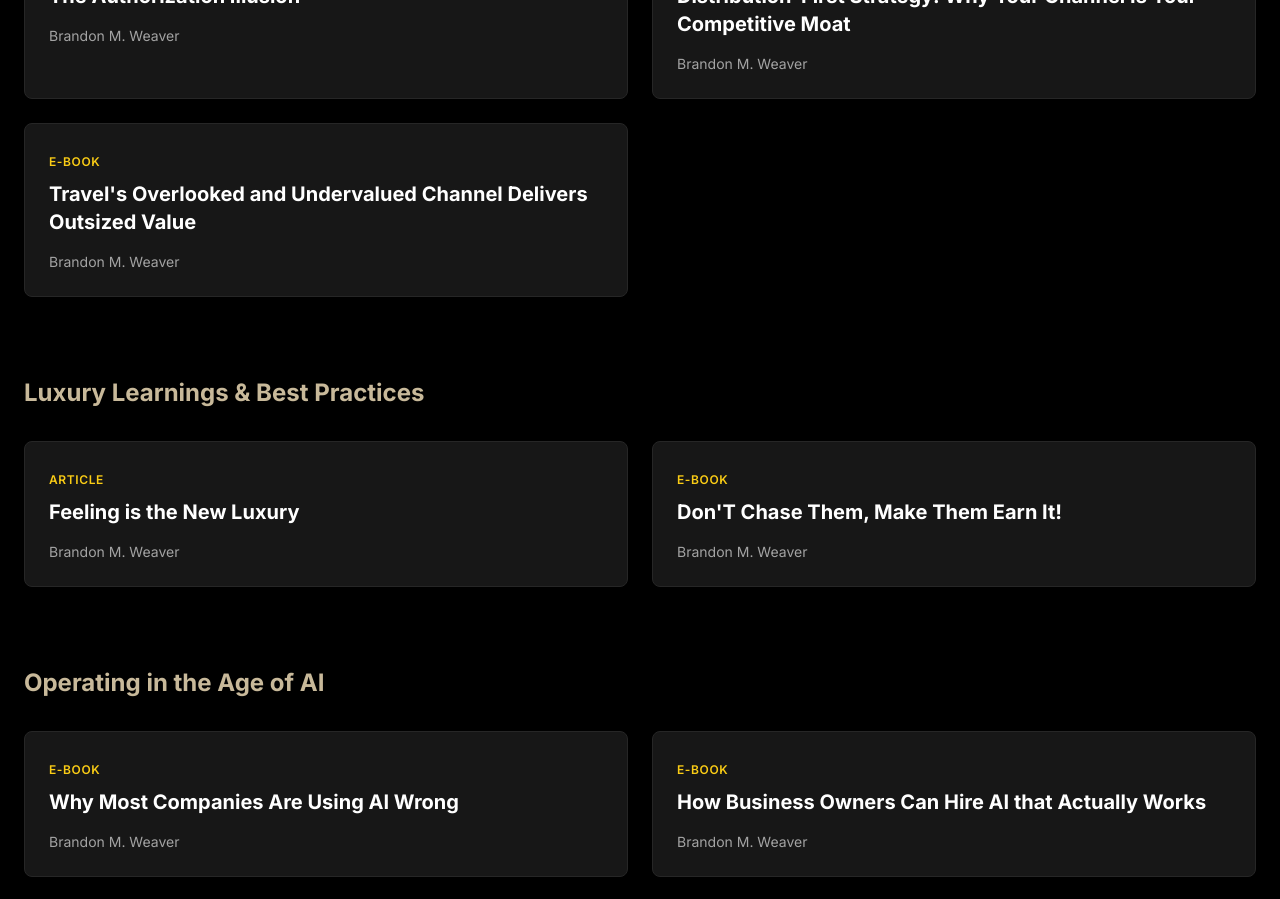
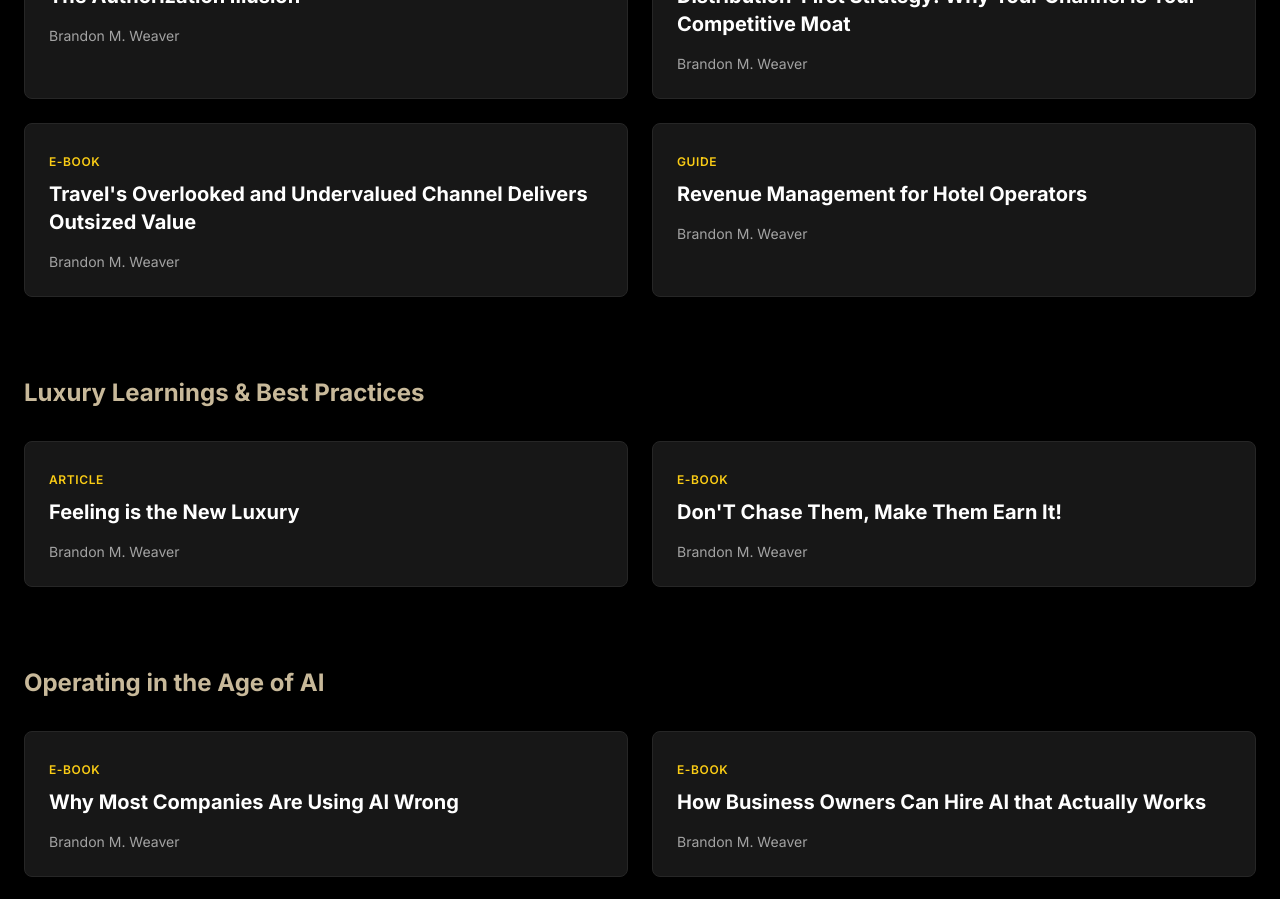
Before and after one commit to letsnavigatebmw/brandonmweaver, a React (Vite) app: page / in a window 1280 px wide. Shown: the part 9620-10519 px from the top of the page. Built offline with nearby package versions, Linux system fonts and the light colour scheme.

Commit message:
Add Revenue Management for Hotel Operators to Commercial Strategy section

```diff
--- a/src/components/ThoughtLeadership.jsx
+++ b/src/components/ThoughtLeadership.jsx
@@ -110,6 +110,12 @@ export default function ThoughtLeadership() {
       publication: 'Brandon M. Weaver',
       link: 'https://drive.google.com/file/d/1j7EYQoBot5Ul7AOYQK5WNCx54OqMkiJC/view?usp=drive_link',
       type: 'E-Book',
+    },
+    {
+      title: 'Revenue Management for Hotel Operators',
+      publication: 'Brandon M. Weaver',
+      link: 'https://drive.google.com/file/d/1_RULaBkpiAy9TaxeFc_kM8z1ULpxUcyR/view?usp=drive_link',
+      type: 'Guide',
     },
   ]
 
```
